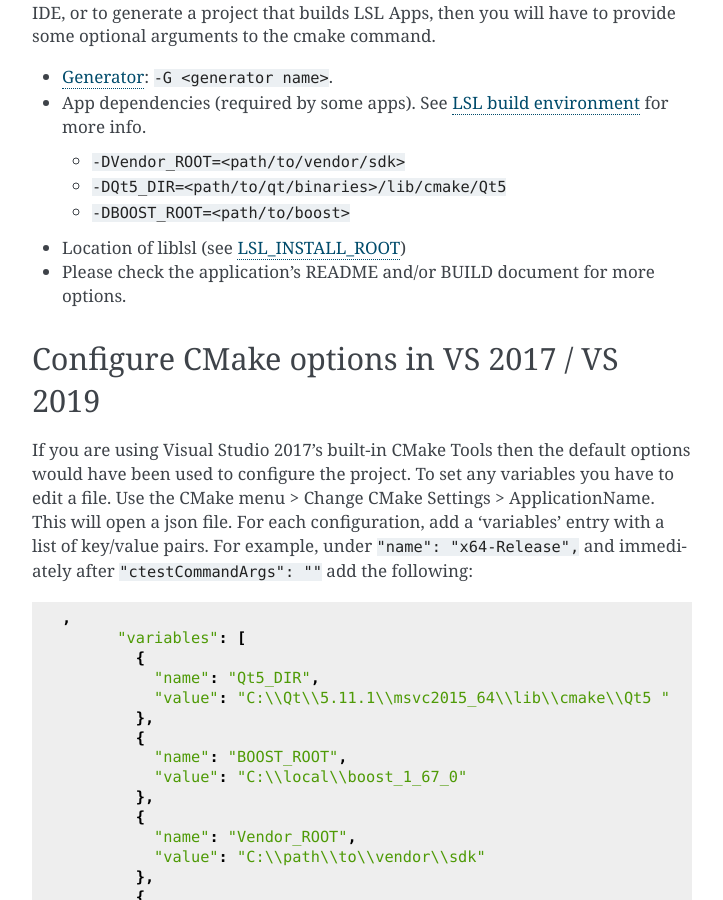
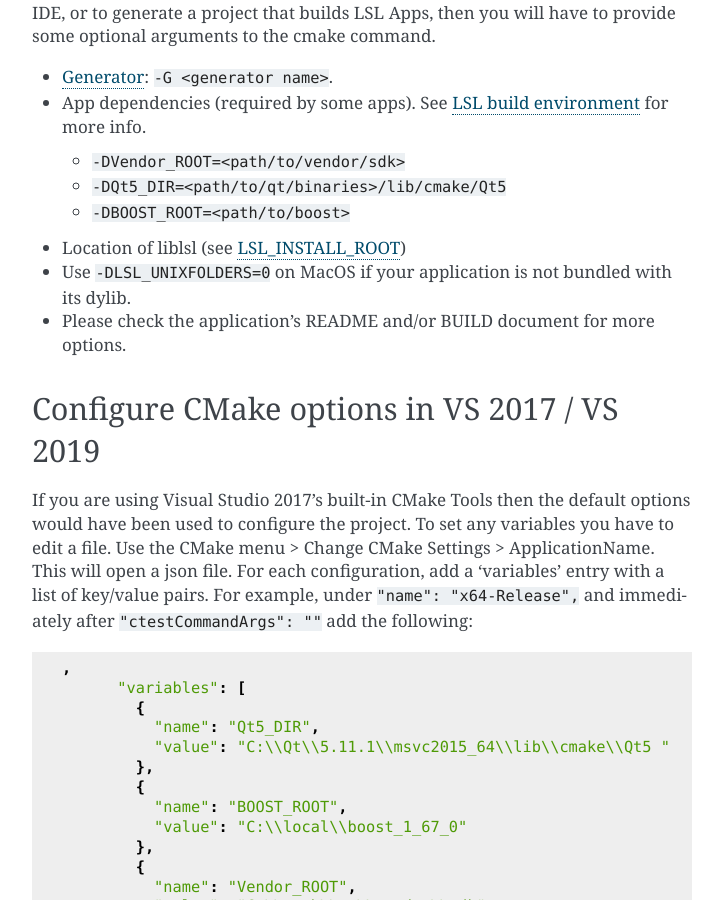
Before and after one commit to sccn/labstreaminglayer, a Sphinx documentation site: the page built from docs/dev/app_build.rst, in a window 1280 px wide and 900 px high, scrolled down 2715 px. Shown: the whole window, without its empty margins (388-1111 px from the left). Built offline with Sphinx 7.4.7, drawn with Linux system fonts in a browser that asks for light colours; some of the changed lines change nothing that is shown; some of the changed text lies outside the part shown.

Commit message:
Added line about LSL_UNIXFOLDERS

```diff
--- a/docs/dev/app_build.rst
+++ b/docs/dev/app_build.rst
@@ -32,7 +32,7 @@
 
       -  Windows: :cmd:`rmdir /S build`; Others: :cmd:`rm -Rf build`
 
-4. Configure the project using :ref:`buildenvcmake`
+4. Configure the project using :ref:`lslbuildenv` cmake.
 
 - Option 1 - Visual Studio 2017 or later
 
@@ -158,6 +158,8 @@
 
 -  Location of liblsl (see :doc:`LSL_INSTALL_ROOT`)
 
+- Use ``-DLSL_UNIXFOLDERS=0`` on MacOS if your application is not bundled with its dylib.
+
 - Please check the application's README and/or BUILD document for more options.
 
 
```
